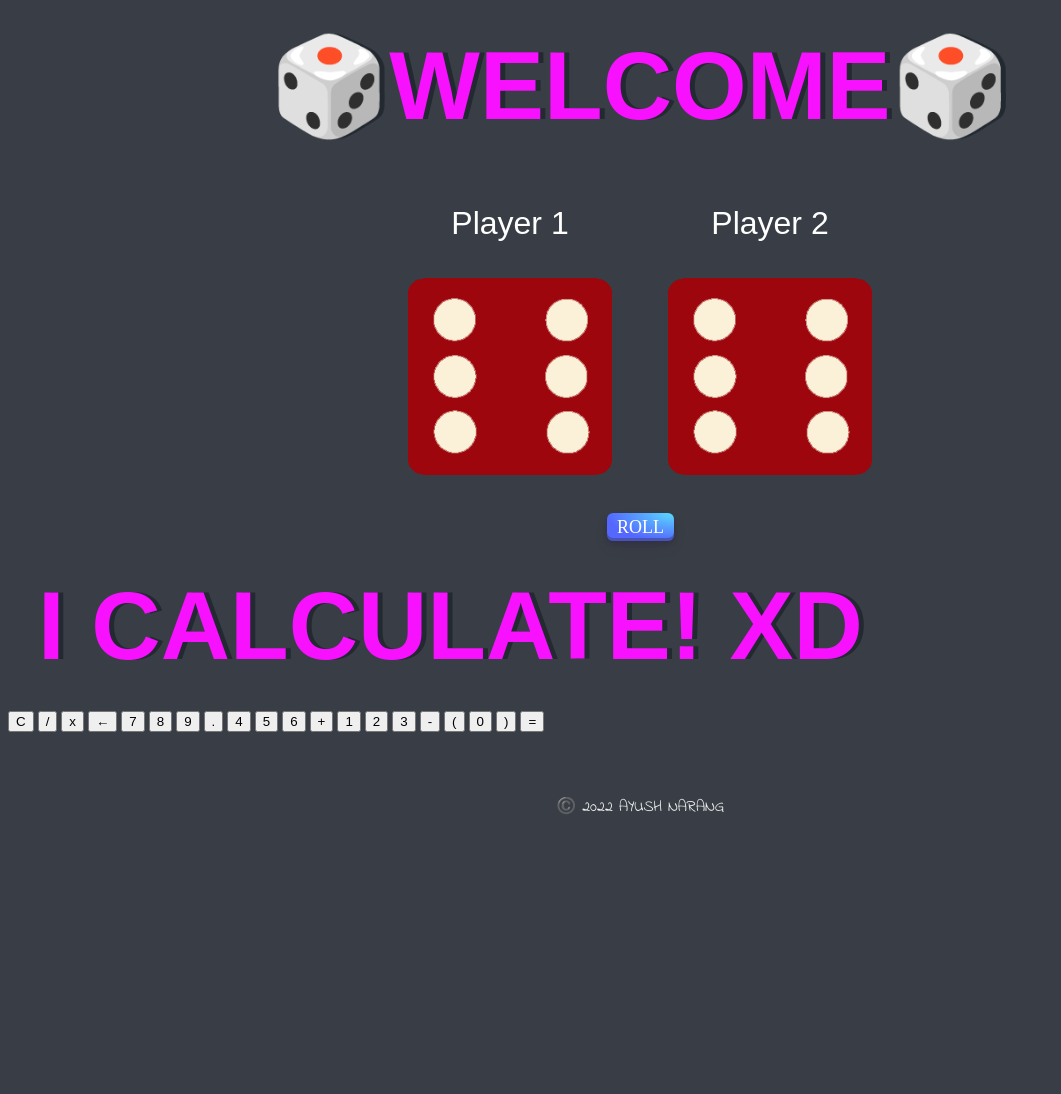
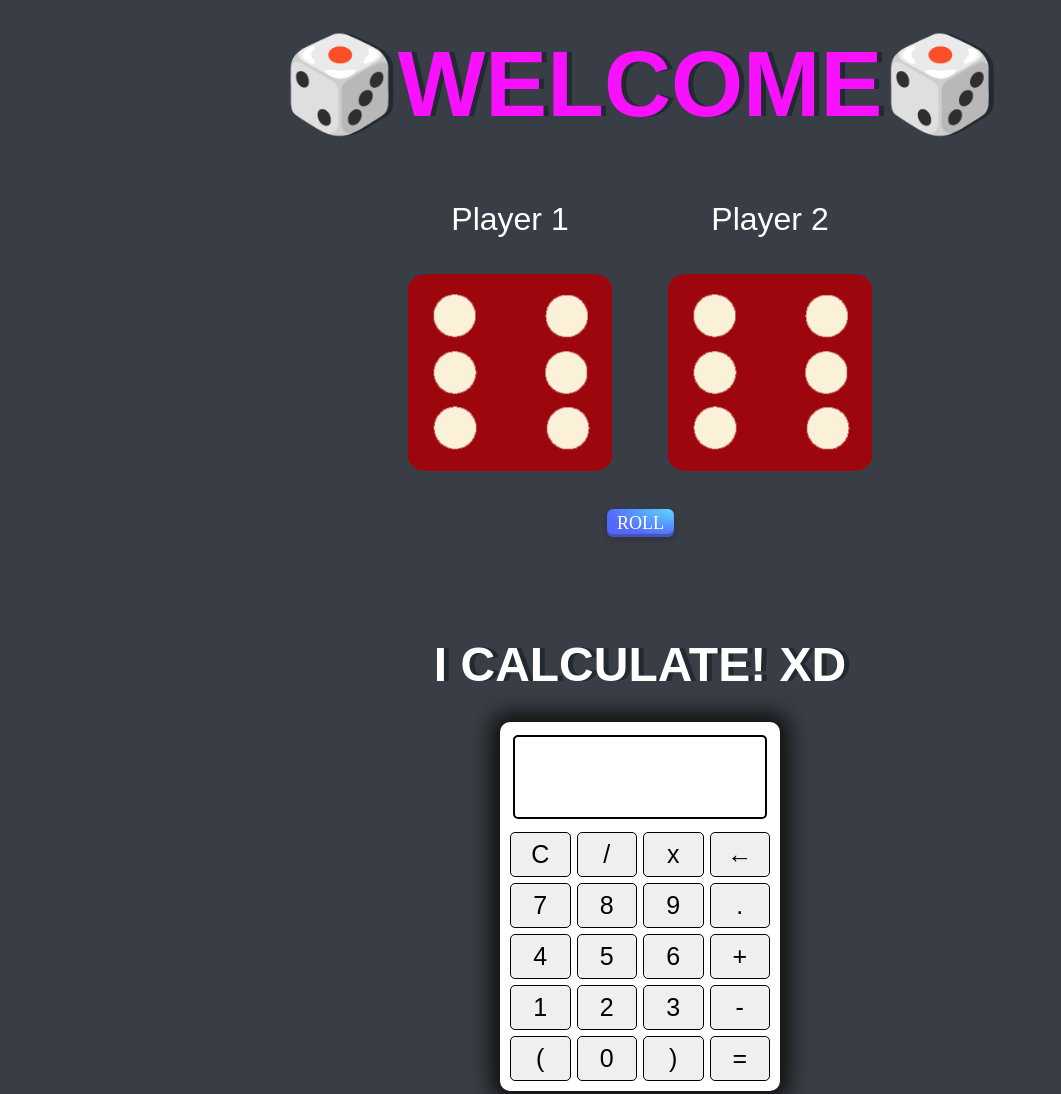
Before and after one commit to ayushnarangofficial/dicegame, a plain HTML site: page index.html in a window 1280 px wide. Shown: the top 1094 px of the page, without its empty margins (0-1061 px from the left). Before the commit the page ends 827 px from the top, so only its background shows below. Drawn offline with Linux system fonts and the light colour scheme.

Commit message:
Update styles.css

```diff
--- a/styles.css
+++ b/styles.css
@@ -18,7 +18,7 @@ h1 {
   margin: 30px;
   font-family: 'Montserrat', sans-serif;
   text-shadow: 5px 0 #232931;
-  font-size: 6rem;
+  font-size: 5.8rem;
   color: #f711fe;
 }
 
@@ -50,7 +50,7 @@ img {
   list-style: none;
   overflow: hidden;
   text-decoration: none;
-  transition: box-shadow .12s, transform .12s;
+  transition: box-shadow .15s, transform .15s;
   user-select: none;
   -webkit-user-select: none;
   touch-action: manipulation;
@@ -65,7 +65,7 @@ img {
 
 .clickme:hover {
   box-shadow: rgba(45, 35, 66, .4) 0 4px 8px, rgba(45, 35, 66, .3) 0 7px 13px -3px, #3c4fe0 0 -3px 0 inset;
-
+  transform: translateY(-2px);
 }
 
 .clickme:active {
@@ -112,7 +112,7 @@ h1 {
   font-size: 3.5rem;
 }
 
-  .dice {
+.dice {
   display: inline-block;
  width: 49%;
  padding-bottom: 50px;
@@ -164,3 +164,65 @@ margin-top: 80px;
     margin-top: 7%;
   }
 }
+
+
+/* FOR CALCULATOR */
+
+.h1-c {
+  color: #fff;
+  text-align: center;
+  font-size: 3rem;
+  margin-top: 100px;
+
+}
+.container-C {
+  background-color: #fff;
+  width: 270px;
+  margin: 10px auto;
+  box-shadow: 0px 0px 20px 10px rgb(18, 17, 17);
+  border: 5px solid rgb(255, 255, 255);
+  border-radius: 10px;
+
+}
+
+.result {
+  height: 80px;
+  border: 2px solid black;
+  border-radius: 5px;
+  margin: 0.5rem;
+}
+
+.result-text {
+  font-size: 25px;
+  padding: 25px 0;
+  text-align: right;
+}
+
+.calculator {
+  display: grid;
+  grid-template-columns: 1fr 1fr 1fr 1fr;
+  text-align: center;
+  padding: 2px;
+
+
+
+}
+
+.button-C {
+  font-size: 25px;
+  border: 1px solid black;
+  cursor: pointer;
+  padding: 7px;
+  margin: 3px;
+  border-radius: 5px;
+
+}
+
+.button-C:hover {
+  background-color: rgb(219, 213, 213);
+}
+
+.button-C:active {
+  background-color: rgba(30, 30, 254, 0.975);
+  color: #fff;
+}
```
